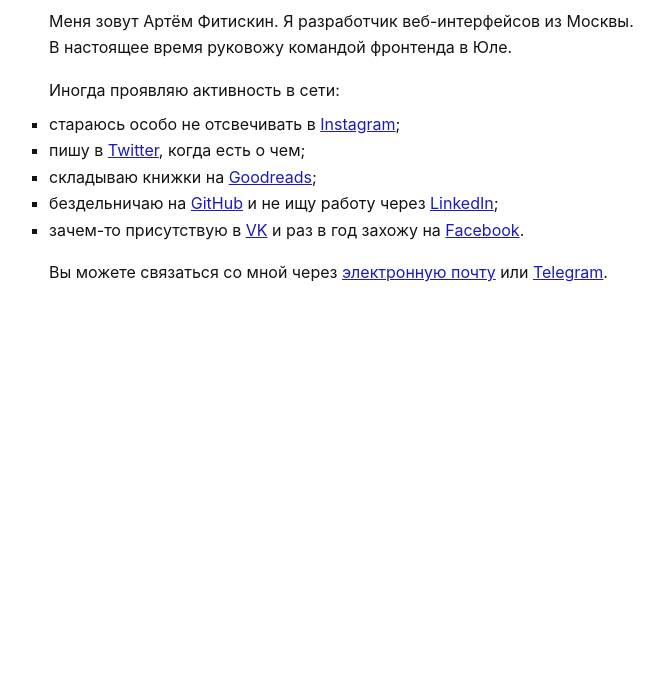
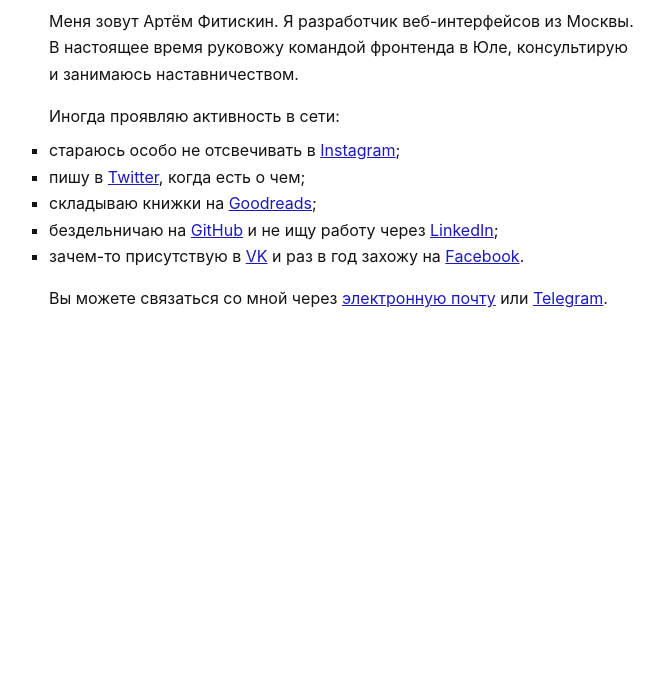
Before and after one commit to fitiskin/fitiskin.github.io, a plain HTML site: page index.html in a window 1280 px wide. Shown: the part 125-800 px from the top of the page, without its empty margins (291-955 px from the left). Drawn offline with Linux system fonts and the light colour scheme.

Commit message:
About changed

```diff
--- a/index.html
+++ b/index.html
@@ -87,7 +87,7 @@
       <div class="row">
         <main>
           <h1>Привет.</h1>
-          <p>Меня зовут Артём Фитискин. Я&nbsp;разработчик веб-интерфейсов из&nbsp;Москвы. В&nbsp;настоящее время руковожу командой фронтенда в&nbsp;Юле.</p>
+          <p>Меня зовут Артём Фитискин. Я&nbsp;разработчик веб-интерфейсов из&nbsp;Москвы. В&nbsp;настоящее время руковожу командой фронтенда в&nbsp;Юле, консультирую и&nbsp;занимаюсь наставничеством.</p>
           <p>Иногда проявляю активность в сети:</p>
           <ul>
             <li>стараюсь особо не&nbsp;отсвечивать в&nbsp;<a href="https://www.instagram.com/artemfitiskin/">Instagram</a>;</li>
```
